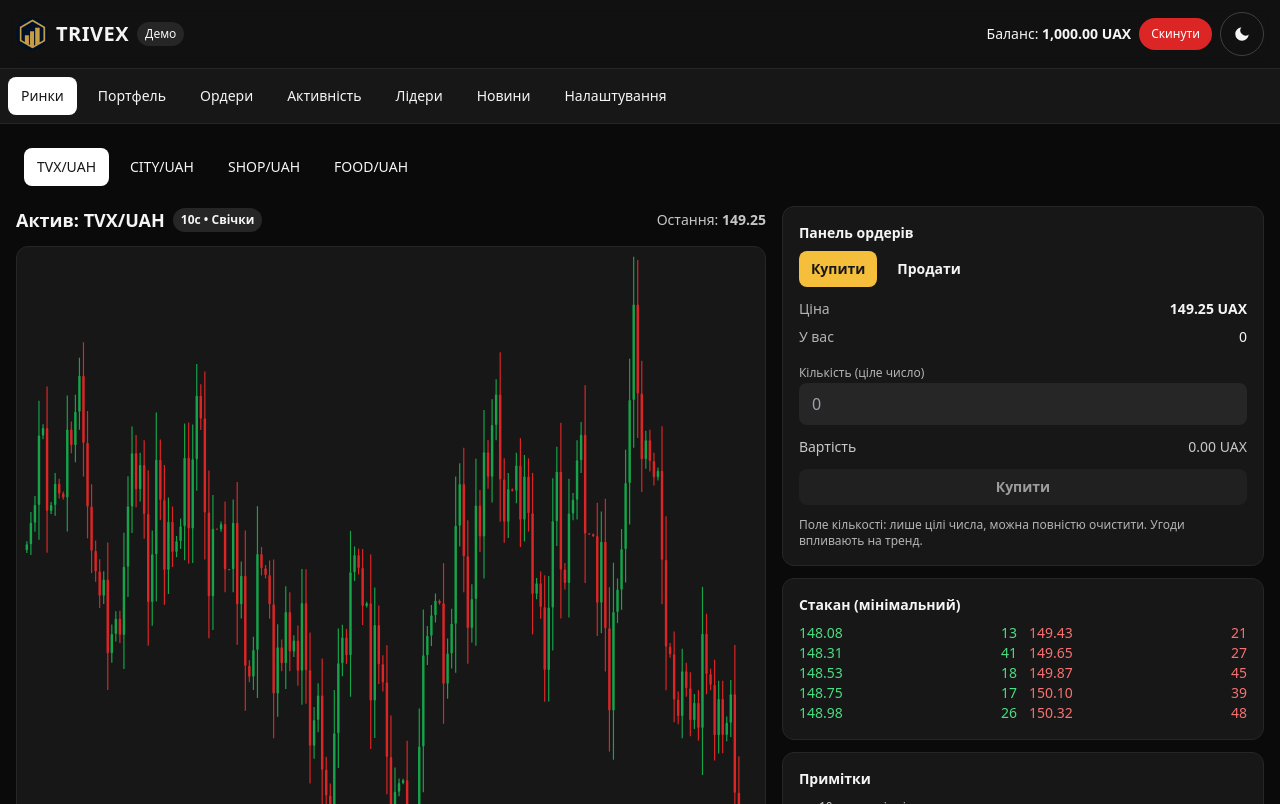
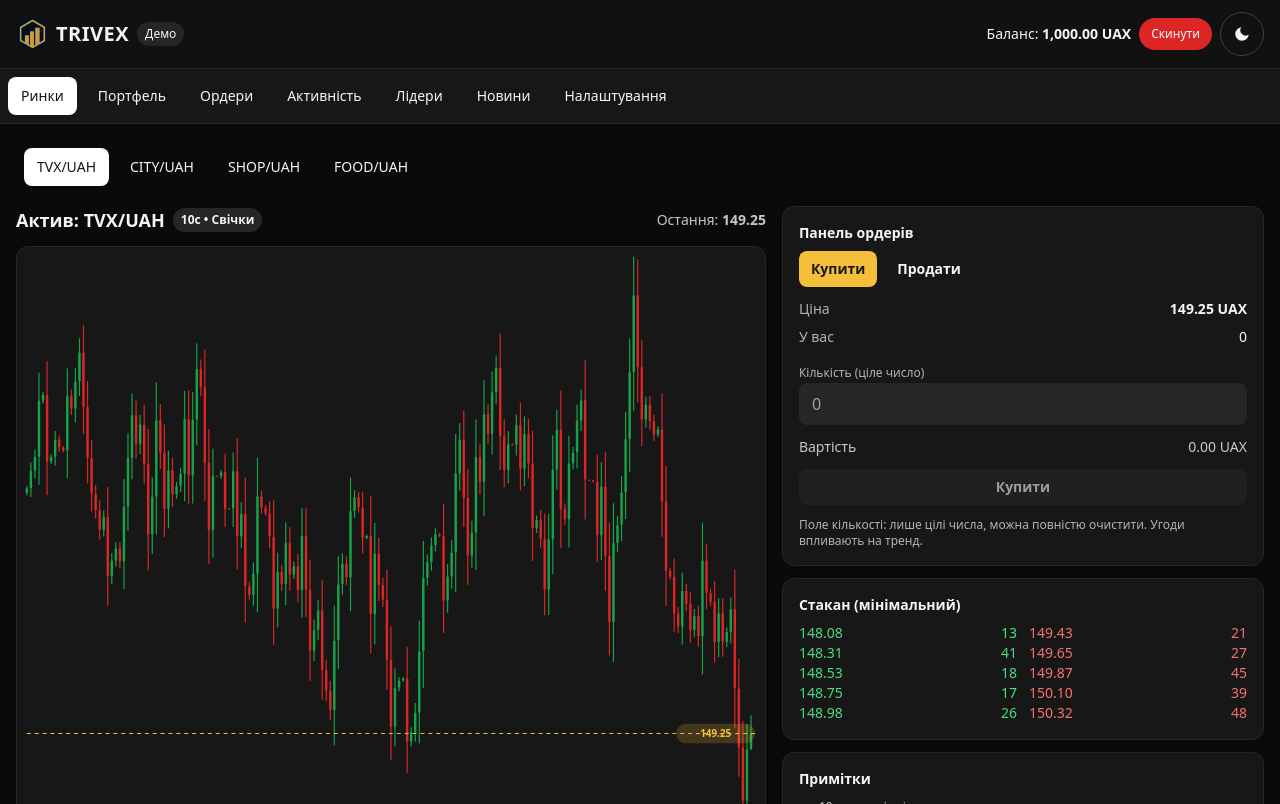
Before and after one commit to vlad1122334/Trivex, a React (Vite) app: page / in a window 1280 px wide. Built offline with nearby package versions, Linux system fonts and the light colour scheme.

Commit message:
Update App.jsx

```diff
--- a/src/App.jsx
+++ b/src/App.jsx
@@ -354,7 +354,7 @@ function MarketsPage({
           {/* Графік — трохи більший, але ще влізає на ПК без скролу */}
           <div className="lg:flex-1 lg:flex lg:items-stretch">
             <div className="w-full">
-              <CandleChart candles={candles} height={740} />
+              <CandleChart candles={candles} height={600} />
             </div>
           </div>
         </div>
```
